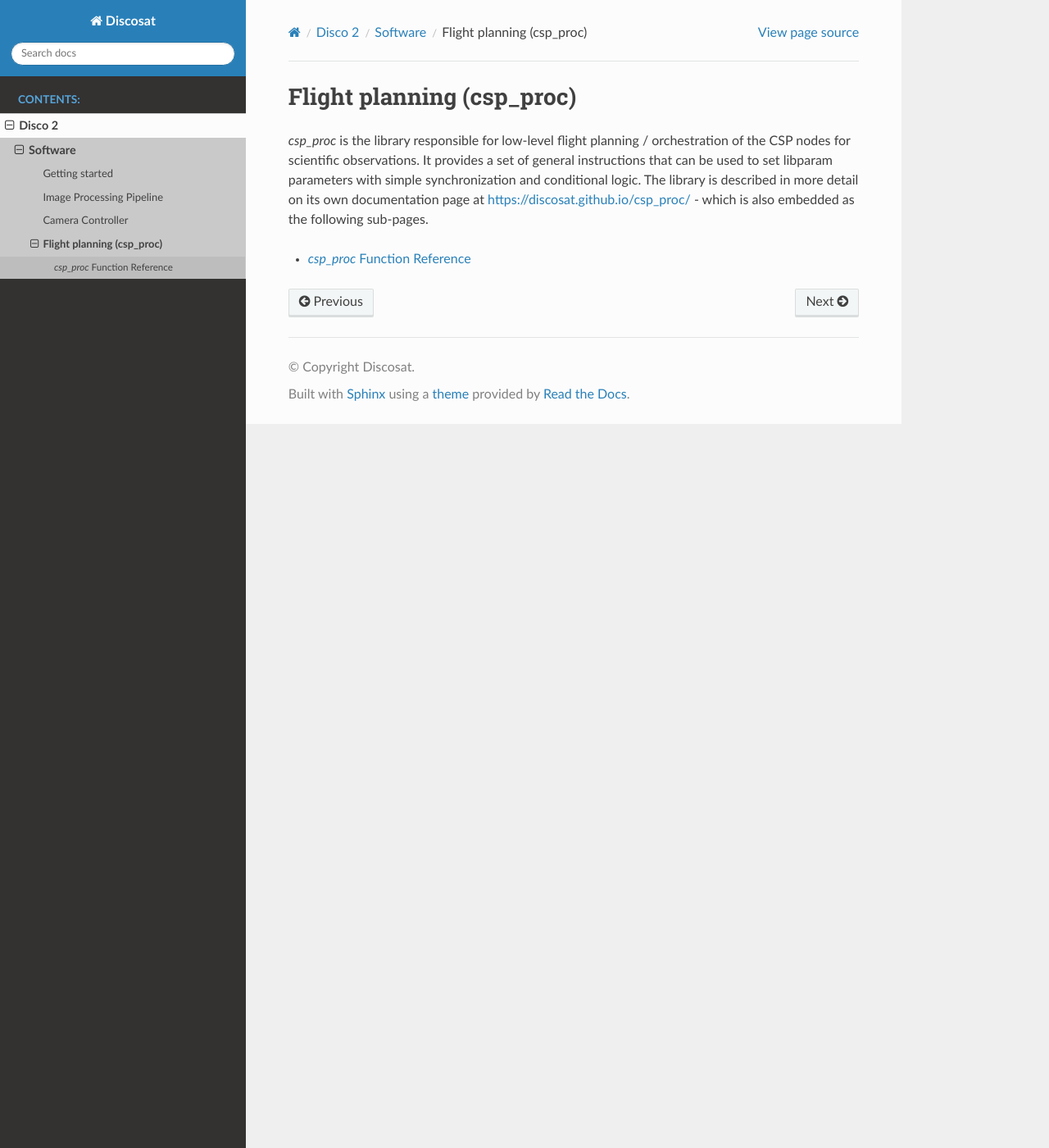
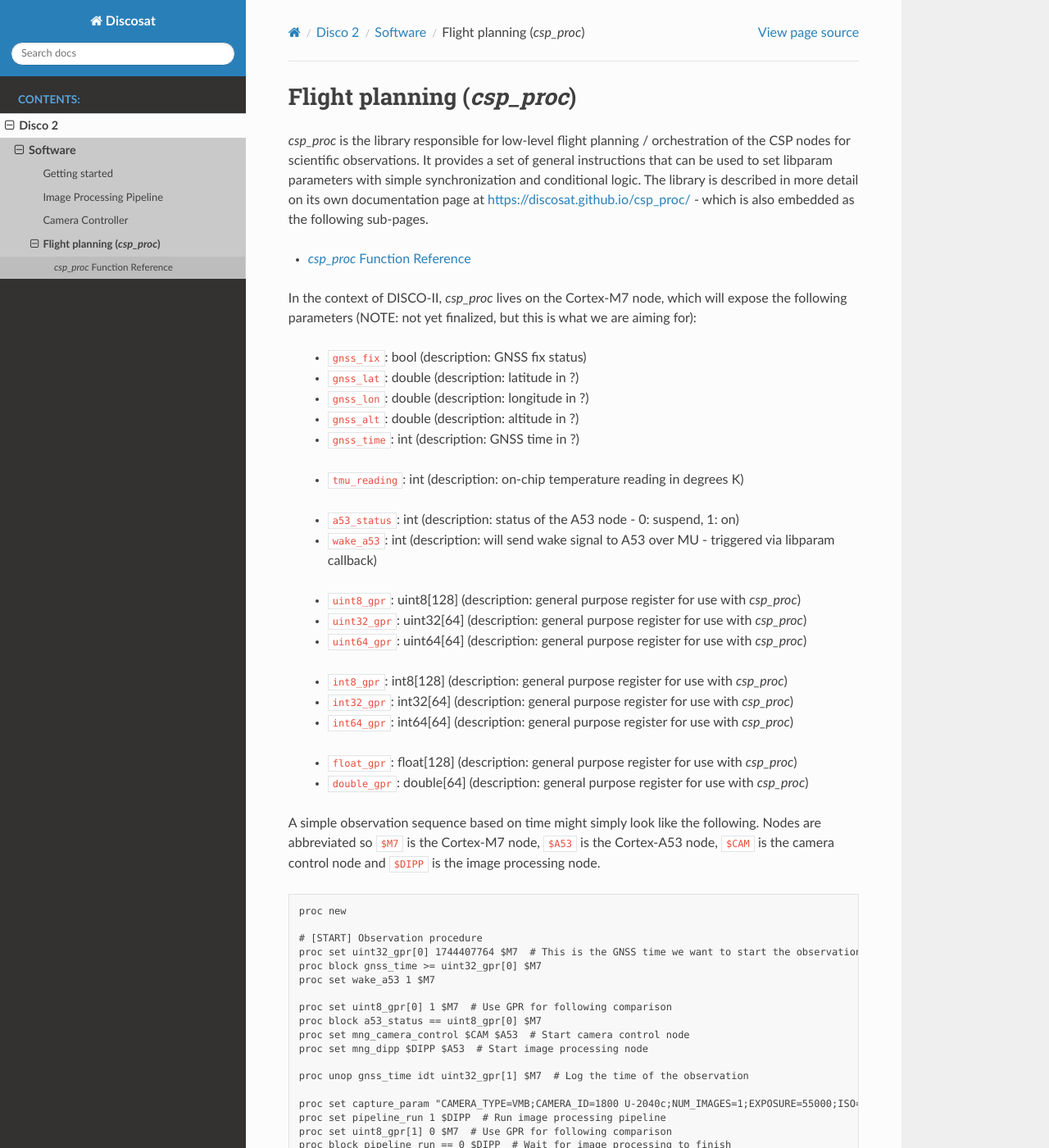
Before and after one commit to discosat/discosat.github.io, a Sphinx documentation site: the page built from doc/disco-2/software/flight-planning-csp-proc.rst, in a window 1280 px wide and 1400 px high. Shown: the whole window at 82% size. Built offline with Sphinx 7.4.7 and the Read the Docs theme 2.0.0, drawn with Linux system fonts in a browser that asks for light colours; pages that are not in the unit, such as notebooks, are missing from menus; some of the changed text lies outside the part shown.

Commit message:
update csp_proc docs and add examples

```diff
--- a/doc/disco-2/software/flight-planning-csp-proc.rst
+++ b/doc/disco-2/software/flight-planning-csp-proc.rst
@@ -1,4 +1,4 @@
-Flight planning (csp_proc)
+Flight planning (`csp_proc`)
 ======================
 
 
@@ -9,3 +9,67 @@ Flight planning (csp_proc)
 
    ../sub-docs/csp_proc/index
    ../sub-docs/csp_proc_function_reference.rst
+
+
+In the context of DISCO-II, `csp_proc` lives on the Cortex-M7 node, which will expose the following parameters (NOTE: not yet finalized, but this is what we are aiming for):
+
+   - ``gnss_fix``: bool (description: GNSS fix status)
+   - ``gnss_lat``: double (description: latitude in ?)
+   - ``gnss_lon``: double (description: longitude in ?)
+   - ``gnss_alt``: double (description: altitude in ?)
+   - ``gnss_time``: int (description: GNSS time in ?)
+..
+
+   - ``tmu_reading``: int (description: on-chip temperature reading in degrees K)
+..
+
+   - ``a53_status``: int (description: status of the A53 node - 0: suspend, 1: on)
+   - ``wake_a53``: int (description: will send wake signal to A53 over MU - triggered via libparam callback)
+..
+
+   - ``uint8_gpr``: uint8[128] (description: general purpose register for use with `csp_proc`)
+   - ``uint32_gpr``: uint32[64] (description: general purpose register for use with `csp_proc`)
+   - ``uint64_gpr``: uint64[64] (description: general purpose register for use with `csp_proc`)
+..
+
+   - ``int8_gpr``: int8[128] (description: general purpose register for use with `csp_proc`)
+   - ``int32_gpr``: int32[64] (description: general purpose register for use with `csp_proc`)
+   - ``int64_gpr``: int64[64] (description: general purpose register for use with `csp_proc`)
+..
+
+   - ``float_gpr``: float[128] (description: general purpose register for use with `csp_proc`)
+   - ``double_gpr``: double[64] (description: general purpose register for use with `csp_proc`)
+
+
+A simple observation sequence based on time might simply look like the following. Nodes are abbreviated so ``$M7`` is the Cortex-M7 node, ``$A53`` is the Cortex-A53 node, ``$CAM`` is the camera control node and ``$DIPP`` is the image processing node.
+
+.. code::
+
+   proc new
+
+   # [START] Observation procedure
+   proc set uint32_gpr[0] 1744407764 $M7  # This is the GNSS time we want to start the observation
+   proc block gnss_time >= uint32_gpr[0] $M7
+   proc set wake_a53 1 $M7
+
+   proc set uint8_gpr[0] 1 $M7  # Use GPR for following comparison
+   proc block a53_status == uint8_gpr[0] $M7
+   proc set mng_camera_control $CAM $A53  # Start camera control node
+   proc set mng_dipp $DIPP $A53  # Start image processing node
+
+   proc unop gnss_time idt uint32_gpr[1] $M7  # Log the time of the observation
+
+   proc set capture_param "CAMERA_TYPE=VMB;CAMERA_ID=1800 U-2040c;NUM_IMAGES=1;EXPOSURE=55000;ISO=0;" $CAM  # Take a single image
+   proc set pipeline_run 1 $DIPP  # Run image processing pipeline
+   proc set uint8_gpr[1] 0 $M7  # Use GPR for following comparison
+   proc block pipeline_run == 0 $DIPP  # Wait for image processing to finish
+
+   # Optionally kill camera control and dipp processes
+   proc set mng_camera_control 0 $A53  # Stop camera control node
+   proc set mng_dipp 0 $A53  # Stop image processing node
+
+   proc set suspend_a53 1 $A53  # Suspend A53 node
+   # [END] Observation procedure
+
+   proc push 42 $M7
+   proc run 42 $M7
```
Also changed, not shown: .gitmodules.
